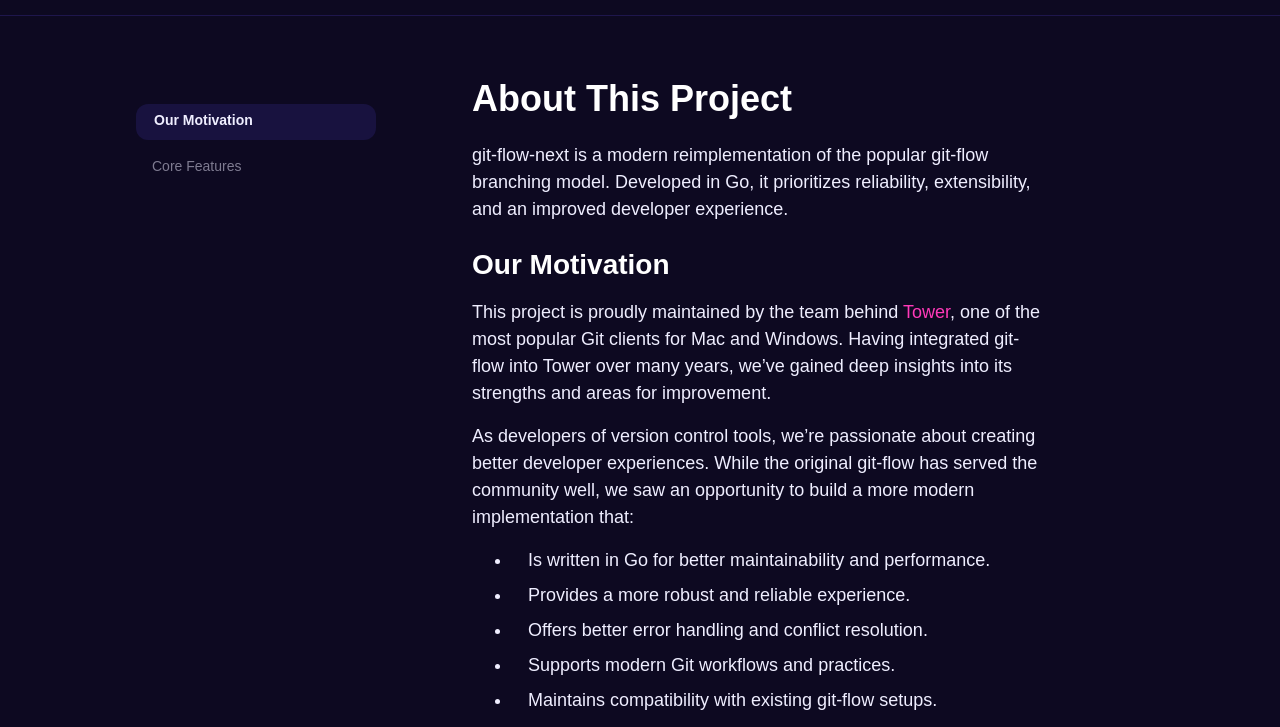
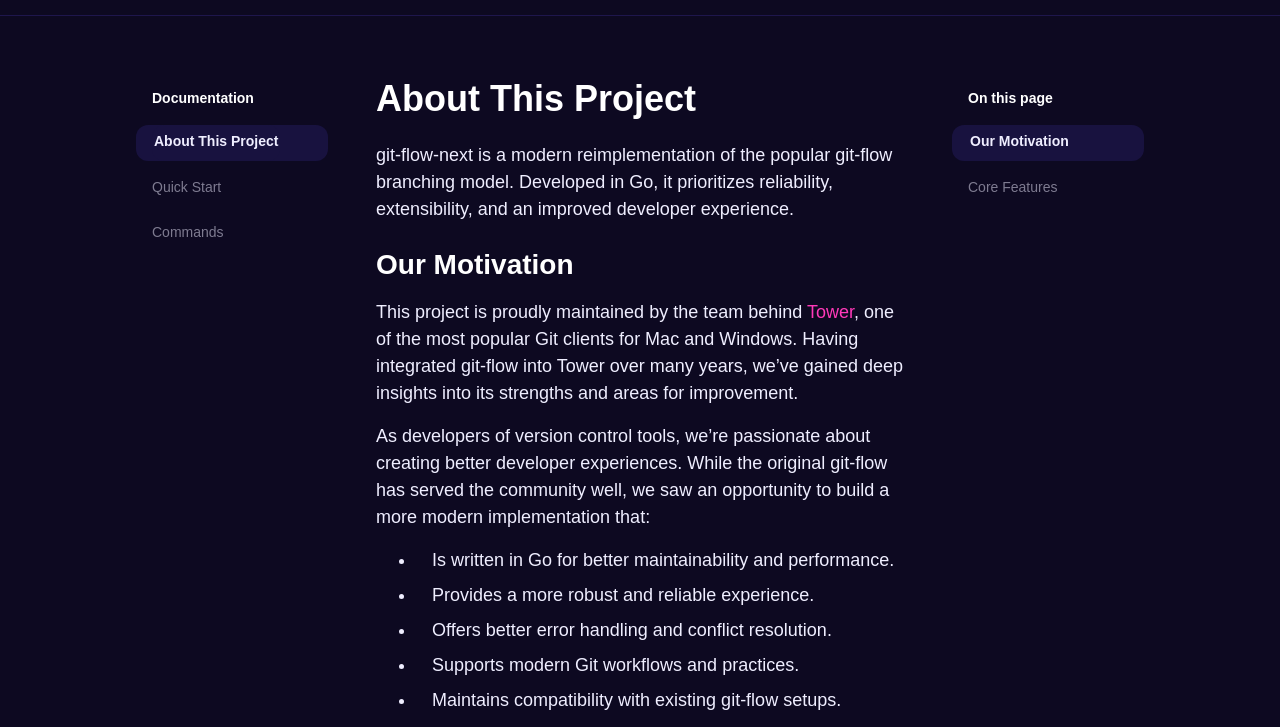
Before and after one commit to gittower/git-flow-next-website, an Astro site: page /docs/about in a window 1280 px wide. Shown: the part 56-783 px from the top of the page. Built offline with nearby package versions, Linux system fonts and the light colour scheme; Astro itself is replaced by a stand-in of ours; a web font is replaced by a local one.

Commit message:
Add DocumentList view to Docs

```diff
--- /dev/null
+++ b/src/components/DocumentList.astro
@@ -0,0 +1,29 @@
+---
+import { getCollection } from 'astro:content';
+const { title } = Astro.props;
+const currentPath = Astro.url.pathname;
+
+const publishedDocs = await getCollection('docs', ({ data }) => {
+  return !data.draft;
+});
+
+const sortedDocs = publishedDocs.sort((a, b) => {
+  return (a.data.order || 999) - (b.data.order || 999);
+});
+---
+
+{sortedDocs && sortedDocs.length > 0 ? (
+  <div class="table-of-contents">
+    <h3>{title}</h3>
+    <ul id="toc-list">
+      {sortedDocs.map(doc => {
+        const isActive = currentPath === `/docs/${doc.slug}`;
+        return (
+          <li data-heading-id={doc.data.title}>
+            <a href={`/docs/${doc.slug}`} class={isActive ? 'active' : ''}>{doc.data.title}</a>
+          </li>
+        );
+      })}
+    </ul>
+  </div>
+) : null}
--- a/src/layouts/DocsLayout.astro
+++ b/src/layouts/DocsLayout.astro
@@ -1,6 +1,7 @@
 ---
 import Layout from '../layouts/Layout.astro';
 import TableOfContents from '../components/TableOfContents.astro';
+import DocumentList from '../components/DocumentList.astro';
 import PostNavigation from '../components/PostNavigation.astro';
 
 const { title, description, headings, nextDoc, prevDoc } = Astro.props;
@@ -11,7 +12,7 @@ const { title, description, headings, nextDoc, prevDoc } = Astro.props;
   <section>
 
     <aside>
-      <TableOfContents headings={headings} />
+      <DocumentList title="Documentation" />
     </aside>
 
     <article>
@@ -27,6 +28,10 @@ const { title, description, headings, nextDoc, prevDoc } = Astro.props;
       />
 
     </article>
+
+    <aside>
+      <TableOfContents title="On this page" headings={headings} />
+    </aside>
 
   </section>
 </Layout>
@@ -47,8 +52,8 @@ const { title, description, headings, nextDoc, prevDoc } = Astro.props;
 
   @media (min-width: 768px) {
     section {
-      grid-template-columns: minmax(0, 15rem) 1fr;
-      gap: 6rem;
+      grid-template-columns: 12rem 1fr 12rem;
+      gap: 3rem;
     }
 
     aside {
```
